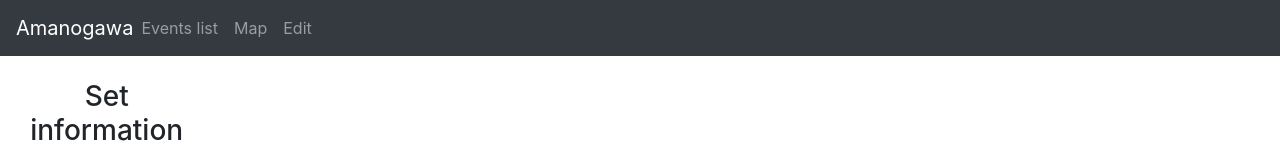
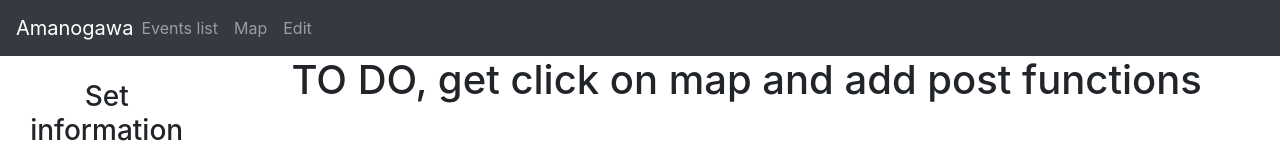
Before and after one commit to Thibault-Santonja/Amanogawa, a React (Create React App) app in the folder amanogawafront/: page /edit in a window 1280 px wide. Shown: the top 160 px of the page. Built offline with nearby package versions, Linux system fonts and the light colour scheme.

Commit message:
Update edit style

```diff
--- a/amanogawafront/src/pages/edit.js
+++ b/amanogawafront/src/pages/edit.js
@@ -60,6 +60,7 @@ function Edit() {
                 </Col>
 
                 <Col>
+                    <h1>TO DO, get click on map and add post functions</h1>
                     <MapContainer center={[30, 65]} zoom={4} scrollWheelZoom={true}>
                         <link
                             rel="stylesheet"
```
